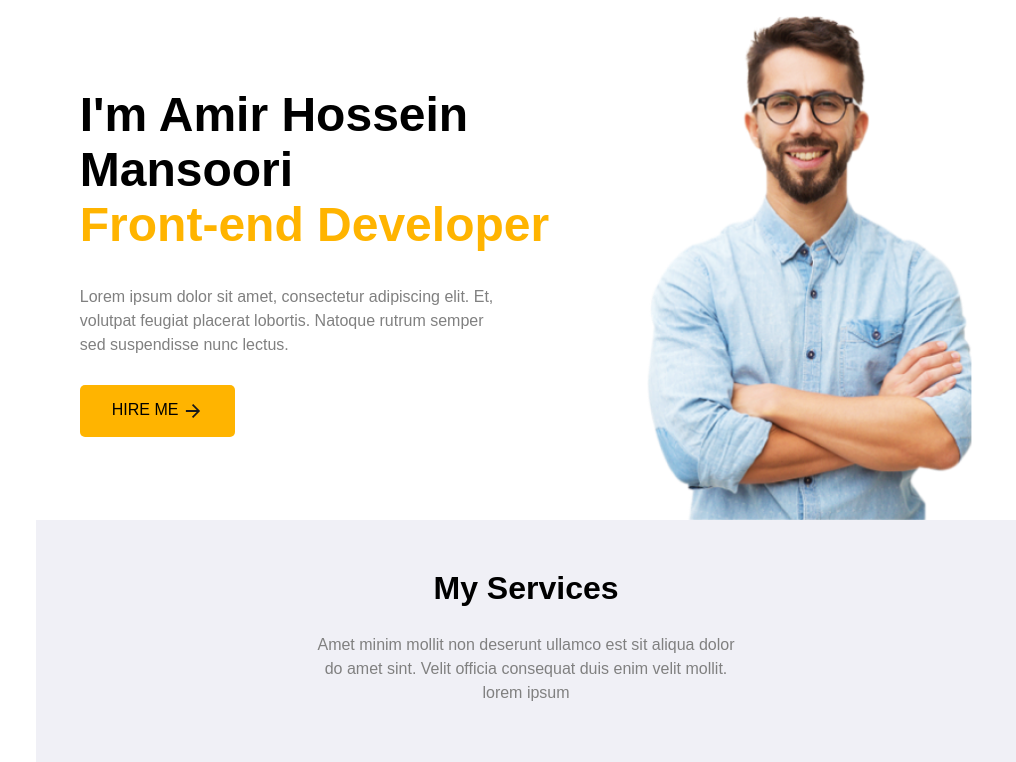
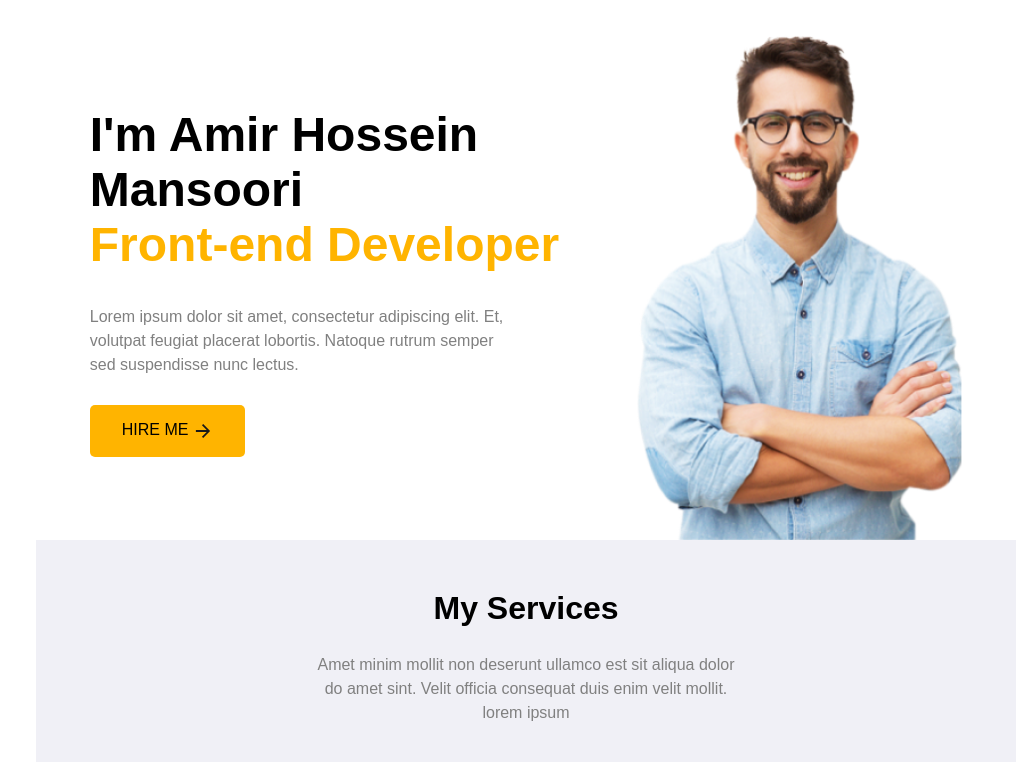
Before and after one commit to mans82/IE_HW1, a plain HTML site: page index.html in a window 1280 px wide. Shown: the top 762 px of the page, 264-1280 px from the left. Drawn offline with nearby package versions, Linux system fonts and the light colour scheme; files that its build step writes are made by us from their sources.

Commit message:
Add padding to intro section

```diff
--- a/style.scss
+++ b/style.scss
@@ -203,6 +203,9 @@ hr {
     flex-flow: row wrap;
     background-color: white;
 
+    padding: 20px;
+    padding-bottom: 0;
+
     h1 {
         font-size: 48px;
 
```
